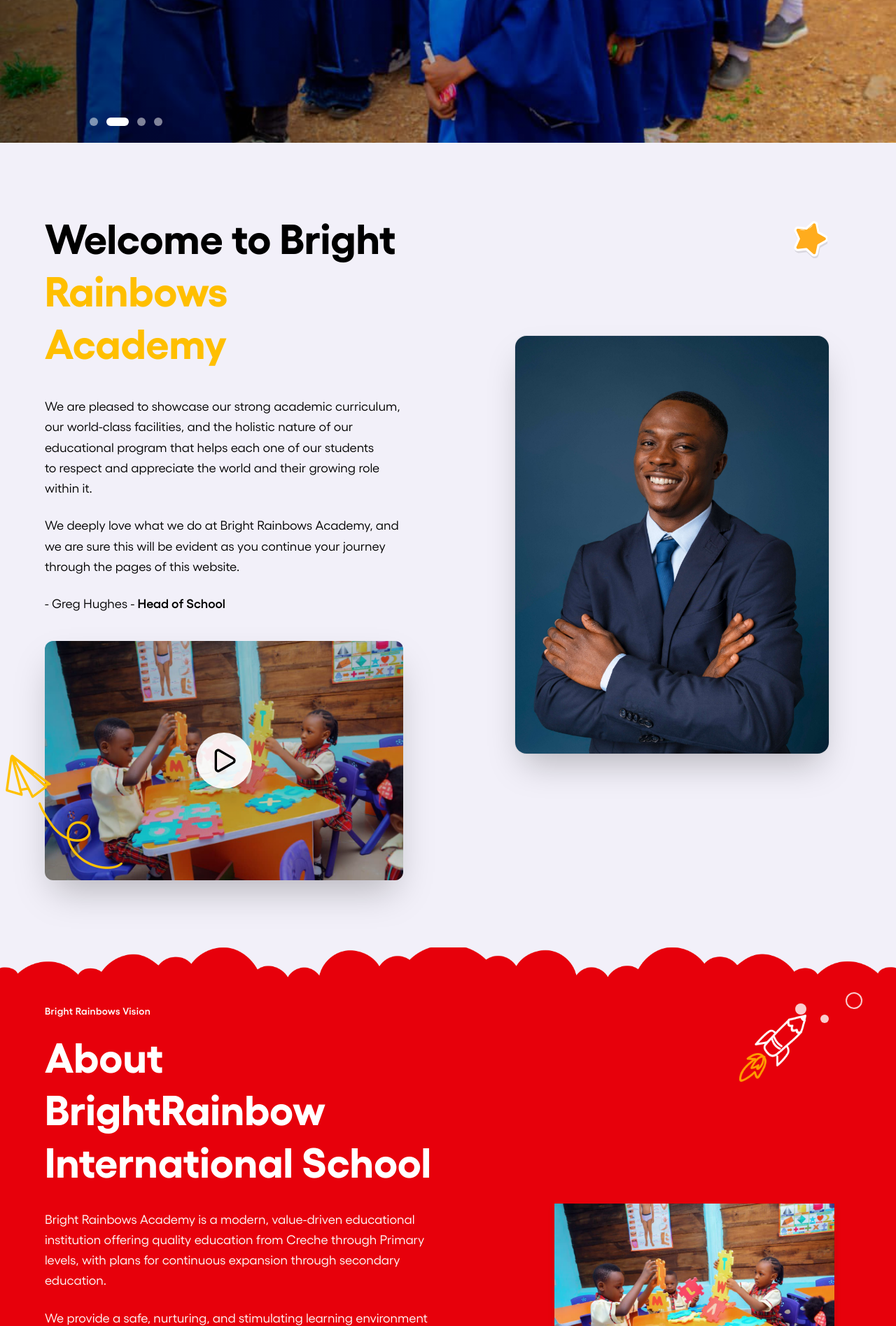
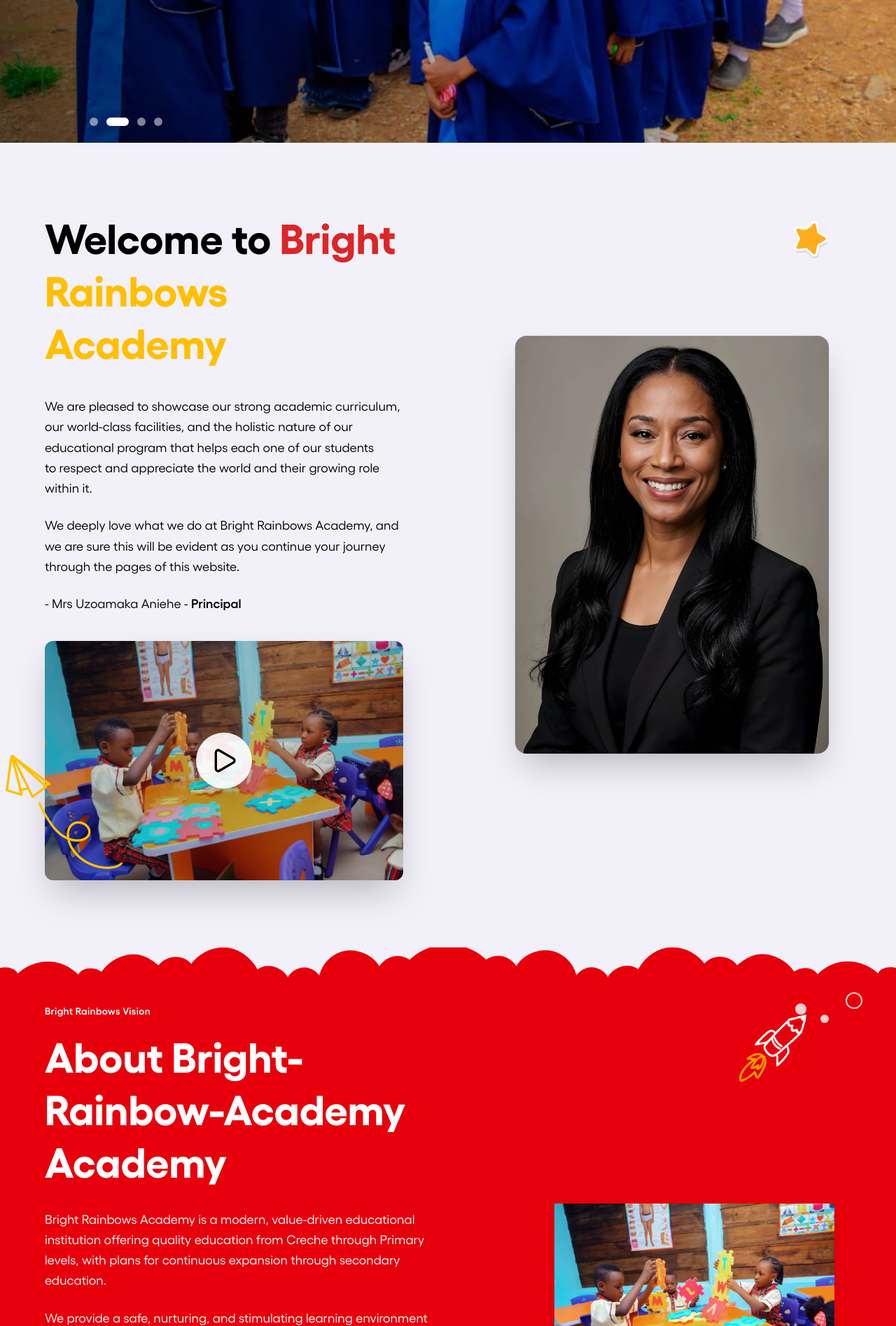
Before and after one commit to picobridge/Project-Orion, a React (Vite) app: page / in a window 1280 px wide. Shown: the part 724-2619 px from the top of the page at 70% size. Built offline with nearby package versions, Linux system fonts and the light colour scheme.

Commit message:
Done with the first iteration

```diff
--- a/index.html
+++ b/index.html
@@ -5,7 +5,7 @@
     <link rel="icon" type="image/svg+xml" href="./src/assets/logo.png" />
     <meta name="viewport" content="width=device-width, initial-scale=1.0" />
     <link href="/src/style.css" rel="stylesheet" />
-    <title>Bright-Rainbow International Schools</title>
+    <title>Bright Rainbows Academy</title>
   </head>
   <body>
     <div id="root"></div>
--- a/src/Components/AboutSection.jsx
+++ b/src/Components/AboutSection.jsx
@@ -11,9 +11,9 @@
         </p>
 
         <h1 className="text-5xl lg:text-6xl font-bold mb-8 leading-tight">
-          About BrightRainbow
+          About Bright-Rainbow-Academy
           <br />
-          International School
+          Academy
         </h1>
 
         <div className="space-y-6 mb-12 text-base lg:text-lg leading-relaxed">
--- a/src/Components/Newcontent.jsx
+++ b/src/Components/Newcontent.jsx
@@ -10,7 +10,7 @@
       >
         <div className="mx-auto w-full max-w-2xl space-y-8 lg:space-y-10">
           <h1 className=" text-balance text-[] text-4xl font-bold leading-tight text-foreground sm:text-5xl md:text-6xl lg:text-5xl xl:text-6xl">
-            Welcome to Bright <p className="text-[#FFBF00]">Rainbows Academy</p>
+            Welcome to <span className="text-[#dc2626]">Bright</span> <p className="text-[#FFBF00]">Rainbows Academy</p>
           </h1>
 
           <div className="space-y-6 text-base leading-relaxed text-muted-foreground sm:text-lg lg:text-base xl:text-lg">
@@ -28,8 +28,8 @@
             </p>
 
             <p className="text-foreground">
-              - Greg Hughes -{" "}
-              <span className="font-semibold">Head of School</span>
+              - Mrs Uzoamaka Aniehe  -{" "}
+              <span className="font-semibold">Principal </span>
             </p>
           </div>
 
@@ -59,7 +59,7 @@
         <div className="relative w-full max-w-md">
           <div className="relative aspect-[3/4] w-full overflow-hidden rounded-2xl shadow-2xl ring-1 ring-black/5">
             <img
-              src="ceo.jpg"
+              src="principal.jpg"
               fill
               className="object-cover w-full h-full"
               priority
```
Also changed, not shown: public/ceo.jpg (deleted), public/principal.jpg (added).
